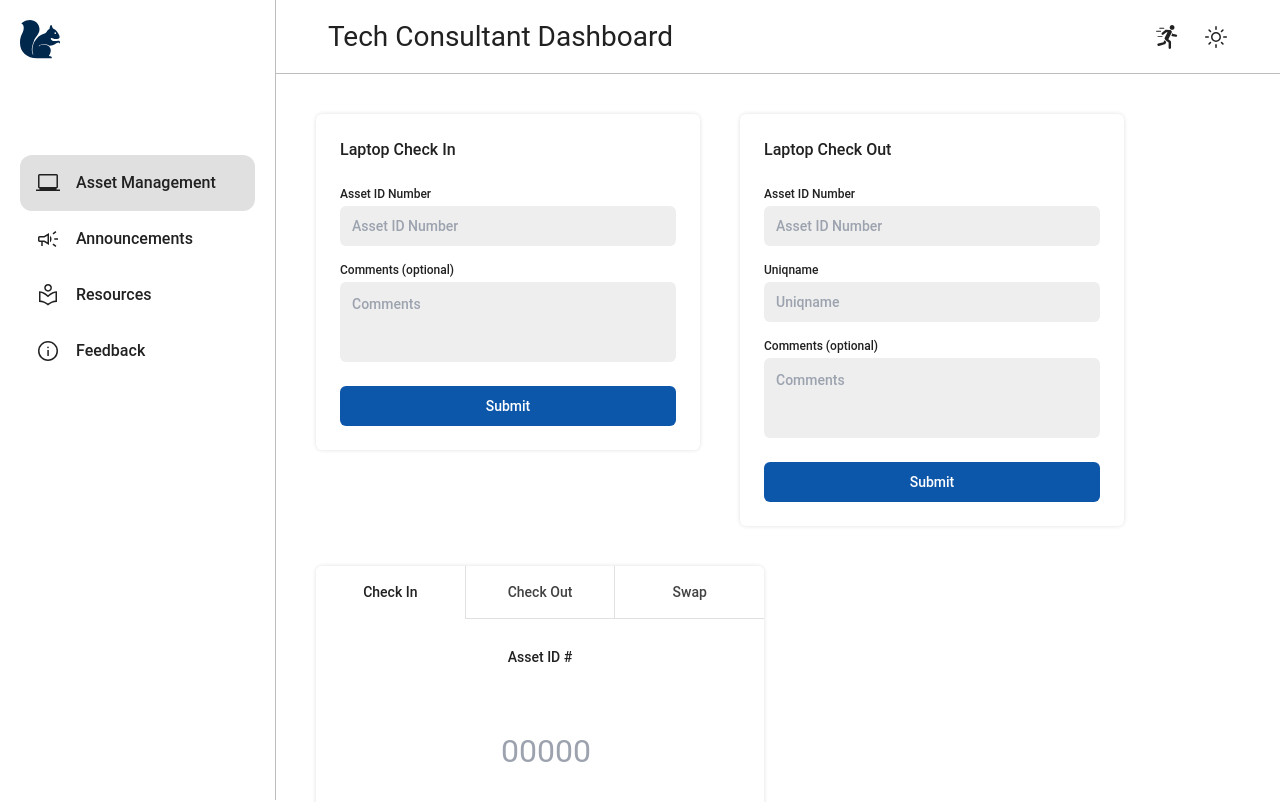
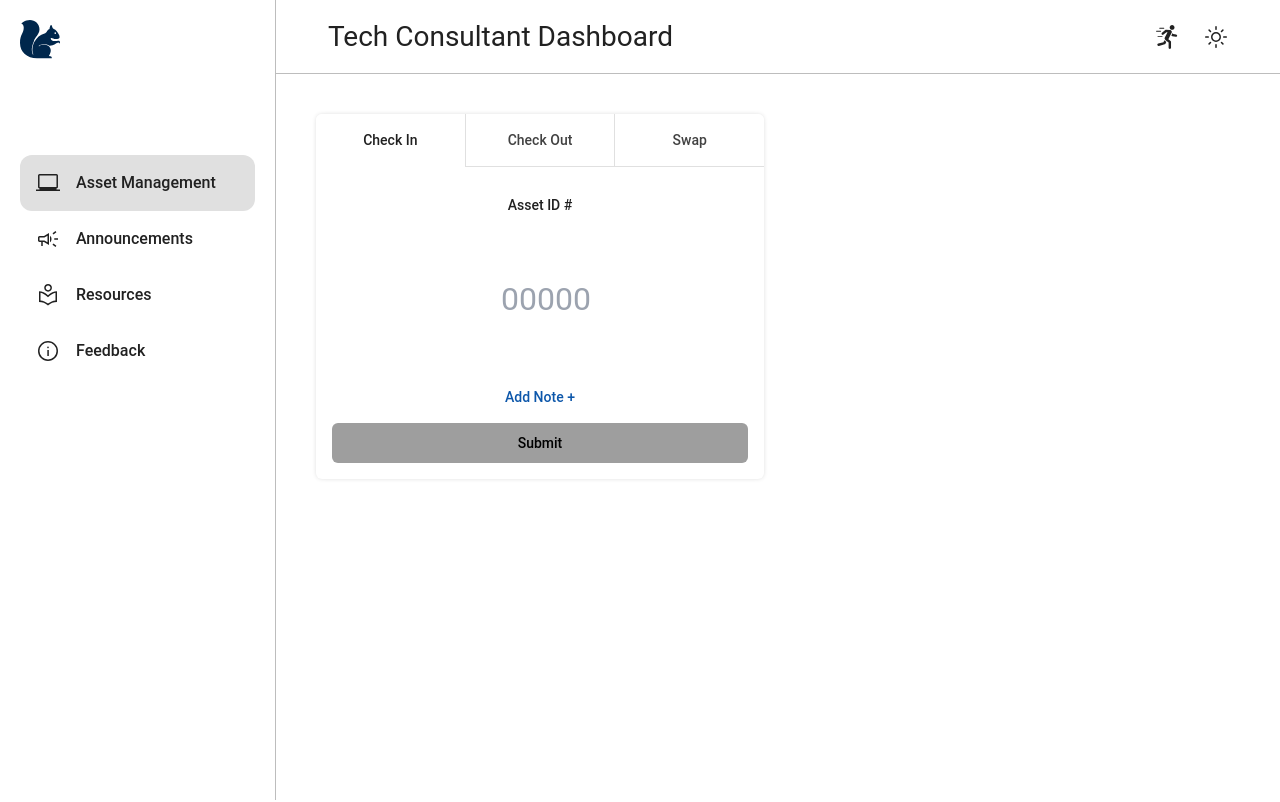
Before and after one commit to umich-tech-consulting/tech-consulting-dashboard, a React (Create React App) app: page / in a window 1280 px wide. Shown: the top 802 px of the page. Built offline with nearby package versions, Linux system fonts and the light colour scheme.

Commit message:
Add some validation to submit button

```diff
--- a/src/App.js
+++ b/src/App.js
@@ -17,8 +17,8 @@ function App() {
             <TopNav />
           </div>
           <div className='flex flex-wrap gap-10 mt-[74px]'>
-            <CheckIn />
-            <CheckOut />
+            {/* <CheckIn />
+            <CheckOut /> */}
             <LaptopManagement />
           </div>
         </div>
--- a/src/components/management_util/CheckInTab.js
+++ b/src/components/management_util/CheckInTab.js
@@ -1,14 +1,14 @@
-import React, { useState } from 'react';
+import React, { useState } from "react";
 
 const CheckInTab = () => {
-  const [assetId, setAssetId] = useState('');
+  const [assetId, setAssetId] = useState("");
   const [isInputAssetIdFocused, setIsInputAssetIdFocused] = useState(false);
   const [isAddingNote, setIsAddingNote] = useState(false);
-  const [noteContent, setNoteContent] = useState('');
+  const [noteContent, setNoteContent] = useState("");
 
   const handleAssetIDChange = (e) => {
     const input = e.target.value;
-    const numberInput = input.replace(/\D/g, '');
+    const numberInput = input.replace(/\D/g, "");
     const truncatedInput = numberInput.slice(0, 5);
     setAssetId(truncatedInput);
   };
@@ -37,17 +37,20 @@ const CheckInTab = () => {
   };
 
   const handleNoteCancel = () => {
-    setNoteContent(''); // Clear the note content
+    setNoteContent(""); // Clear the note content
     setIsAddingNote(false); // Return to the default screen
   };
 
+  const isSubmitButtonDisabled = assetId.length < 5;
 
   return (
     <div className="p-4">
       <div className="relative">
         {isAddingNote && (
           <div className="absolute top-0 left-0 right-0 bottom-0 bg-white dark:bg-black rounded-md flex flex-col gap-y-1">
-            <div className="title-small text-neutral-9 dark:text-neutral-1">Note</div>
+            <div className="title-small text-neutral-9 dark:text-neutral-1">
+              Note
+            </div>
             <textarea
               className="w-full h-44 rounded-md resize-none mb-6 bg-white dark:bg-black text-neutral-9 dark:text-neutral-1 pt-3 outline-none"
               placeholder="Enter your note..."
@@ -81,10 +84,10 @@ const CheckInTab = () => {
           <input
             className={`headline-large rounded-md box-border outline-none text-center h-40 border-none indent-3 max-w-md bg-white text-neutral-9 dark:bg-black dark:text-neutral-1 ${
               isInputAssetIdFocused
-                ? 'focus:bg-white dark:focus:bg-black'
-                : ' focus:placeholder-transparent'
+                ? "focus:bg-white dark:focus:bg-black"
+                : " focus:placeholder-transparent"
             }`}
-            placeholder={isInputAssetIdFocused ? '' : '00000'}
+            placeholder={isInputAssetIdFocused ? "" : "00000"}
             name="check-in-asset-id"
             type="text"
             pattern="\d*"
@@ -94,17 +97,28 @@ const CheckInTab = () => {
             onBlur={handleInputAssetIdBlur}
           />
           <button
-              className={`mb-2 h-7 dark:text-blue-7 ${
-                  noteContent
-                    ? 'text-neutral-9 dark:text-neutral-1 dark:bg-neutral-9 bg-neutral-2 label-large rounded-md text-left pl-3 font-normal'
-                    : ' text-blue-9 label-large'
-              }`}
-              onClick={handleAddNoteClick}
+            className={`mb-2 h-7 dark:text-blue-7 ${
+              noteContent
+                ? "text-neutral-9 dark:text-neutral-1 dark:bg-neutral-9 bg-neutral-2 label-large rounded-md text-left pl-3 font-normal"
+                : " text-blue-9 label-large"
+            }`}
+            onClick={handleAddNoteClick}
           >
-              {noteContent ? `${noteContent.slice(0, 40)}${noteContent.length > 40 ? '...' : ''}` : 'Add Note +'}
+            {noteContent
+              ? `${noteContent.slice(0, 40)}${
+                  noteContent.length > 40 ? "..." : ""
+                }`
+              : "Add Note +"}
           </button>
-          <button className="label-large w-full border-none bg-blue-9 text-white rounded-md h-10 max-w-md">
-          Submit
+          <button
+            className={`label-large w-full border-none rounded-md h-10 max-w-md ${
+              isSubmitButtonDisabled
+                ? "bg-neutral-5 cursor-not-allowed"
+                : "bg-blue-9 text-white"
+            }`}
+            disabled={isSubmitButtonDisabled}
+          >
+            Submit
           </button>
         </div>
       </div>
--- a/src/components/management_util/CheckOutTab.js
+++ b/src/components/management_util/CheckOutTab.js
@@ -48,17 +48,16 @@ const CheckOutTab = () => {
   };
 
   const handleNoteSave = () => {
-    // const firstLine = noteContent.split('\n')[0]; // Extract the first line of the note
-    // setAssetId(firstLine.slice(0, 25)); // Update the assetId with the first 25 characters of the note
-    setNoteContent(noteContent); // Clear the note content
-    setIsAddingNote(false); // Return to the default screen
+    setNoteContent('');
+    setIsAddingNote(false);
   };
 
   const handleNoteCancel = () => {
-    setNoteContent(''); // Clear the note content
-    setIsAddingNote(false); // Return to the default screen
+    setNoteContent('');
+    setIsAddingNote(false);
   };
 
+  const isSubmitDisabled = assetId.length < 5 || uniqname.length < 3;
 
   return (
     <div className="p-4">
@@ -90,7 +89,7 @@ const CheckOutTab = () => {
         )}
 
         <div className="flex flex-col gap-y-1">
-            <div className='flex'>
+          <div className="flex">
             <div className="flex flex-col gap-y-1 w-6/12">
               <label
                 htmlFor="check-out-asset-id"
@@ -124,10 +123,10 @@ const CheckOutTab = () => {
               <input
                 className={`headline-large text-center rounded-md box-border outline-none h-40 border-none indent-3 max-w-md bg-white text-neutral-9 dark:bg-black dark:text-neutral-1 ${
                   isInputUniqnameFocused
-                            ? "focus:bg-white dark:focus:bg-black"
-                            : " focus:placeholder-transparent"
+                    ? 'focus:bg-white dark:focus:bg-black'
+                    : ' focus:placeholder-transparent'
                 }`}
-                        placeholder={isInputUniqnameFocused ? "" : "uniqname"}
+                placeholder={isInputUniqnameFocused ? '' : 'uniqname'}
                 name="check-out-uniqname"
                 type="text"
                 pattern="\d*"
@@ -148,7 +147,12 @@ const CheckOutTab = () => {
           >
             {noteContent ? `${noteContent.slice(0, 40)}${noteContent.length > 40 ? '...' : ''}` : 'Add Note +'}
           </button>
-            <button className="label-large w-full border-none bg-blue-9 text-white rounded-md h-10 max-w-md">
+          <button
+            className={`label-large w-full border-none rounded-md h-10 max-w-md ${
+              isSubmitDisabled ? 'bg-neutral-5' : 'bg-blue-9 text-white'
+            }`}
+            disabled={isSubmitDisabled}
+          >
             Submit
           </button>
         </div>
--- a/src/components/management_util/SwapTab.js
+++ b/src/components/management_util/SwapTab.js
@@ -1,8 +1,8 @@
 import React, { useState } from 'react';
 
 const SwapTab = () => {
-  const [currentAssetId, setCurrentAssetId] = useState("");
-  const [newAssetId, setNewAssetId] = useState("");
+  const [currentAssetId, setCurrentAssetId] = useState('');
+  const [newAssetId, setNewAssetId] = useState('');
   const [isInputCurrentIdFocused, setIsInputCurrentIdFocused] = useState(false);
   const [isInputNewIdFocused, setIsInputNewIdFocused] = useState(false);
   const [isAddingNote, setIsAddingNote] = useState(false);
@@ -10,14 +10,14 @@ const SwapTab = () => {
 
   const handleCurrentAssetIdChange = (e) => {
     const input = e.target.value;
-    const numberInput = input.replace(/\D/g, "");
+    const numberInput = input.replace(/\D/g, '');
     const truncatedInput = numberInput.slice(0, 5);
     setCurrentAssetId(truncatedInput);
   };
 
   const handleNewAssetIdChange = (e) => {
     const input = e.target.value;
-    const numberInput = input.replace(/\D/g, "");
+    const numberInput = input.replace(/\D/g, '');
     const truncatedInput = numberInput.slice(0, 5);
     setNewAssetId(truncatedInput);
   };
@@ -29,6 +29,7 @@ const SwapTab = () => {
   const handleInputCurrentIdBlur = () => {
     setIsInputCurrentIdFocused(false);
   };
+
   const handleInputNewIdFocus = () => {
     setIsInputNewIdFocused(true);
   };
@@ -46,17 +47,16 @@ const SwapTab = () => {
   };
 
   const handleNoteSave = () => {
-    // const firstLine = noteContent.split('\n')[0]; // Extract the first line of the note
-    // setAssetId(firstLine.slice(0, 25)); // Update the assetId with the first 25 characters of the note
-    setNoteContent(noteContent); // Clear the note content
-    setIsAddingNote(false); // Return to the default screen
+    setNoteContent('');
+    setIsAddingNote(false);
   };
 
   const handleNoteCancel = () => {
-    setNoteContent(''); // Clear the note content
-    setIsAddingNote(false); // Return to the default screen
+    setNoteContent('');
+    setIsAddingNote(false);
   };
 
+  const isSubmitDisabled = currentAssetId.length < 5 || newAssetId.length < 5;
 
   return (
     <div className="p-4">
@@ -88,7 +88,7 @@ const SwapTab = () => {
         )}
 
         <div className="flex flex-col gap-y-1">
-            <div className='flex'>
+          <div className="flex">
             <div className="flex flex-col gap-y-1 w-6/12">
               <label
                 htmlFor="current-asset-id"
@@ -99,10 +99,10 @@ const SwapTab = () => {
               <input
                 className={`text-center headline-large rounded-md box-border outline-none h-40 border-none indent-3 max-w-md bg-white text-neutral-9 dark:bg-black dark:text-neutral-1 ${
                   isInputCurrentIdFocused
-                            ? "focus:bg-white dark:focus:bg-black"
-                            : " focus:placeholder-transparent"
+                    ? 'focus:bg-white dark:focus:bg-black'
+                    : ' focus:placeholder-transparent'
                 }`}
-                        placeholder={isInputCurrentIdFocused ? "" : "00000"}
+                placeholder={isInputCurrentIdFocused ? '' : '00000'}
                 name="current-asset-id"
                 type="text"
                 pattern="\d*"
@@ -122,10 +122,10 @@ const SwapTab = () => {
               <input
                 className={`text-center headline-large rounded-md box-border outline-none h-40 border-none indent-3 max-w-md bg-white text-neutral-9 dark:bg-black dark:text-neutral-1 ${
                   isInputNewIdFocused
-                            ? "focus:bg-white dark:focus:bg-black"
-                            : " focus:placeholder-transparent"
+                    ? 'focus:bg-white dark:focus:bg-black'
+                    : ' focus:placeholder-transparent'
                 }`}
-                        placeholder={isInputNewIdFocused ? "" : "00000"}
+                placeholder={isInputNewIdFocused ? '' : '00000'}
                 name="new-asset-id"
                 type="text"
                 pattern="\d*"
@@ -146,7 +146,12 @@ const SwapTab = () => {
           >
             {noteContent ? `${noteContent.slice(0, 40)}${noteContent.length > 40 ? '...' : ''}` : 'Add Note +'}
           </button>
-            <button className="label-large w-full border-none bg-blue-9 text-white rounded-md h-10 max-w-md">
+          <button
+            className={`label-large w-full border-none rounded-md h-10 max-w-md ${
+              isSubmitDisabled ? 'bg-neutral-5' : 'bg-blue-9 text-white'
+            }`}
+            disabled={isSubmitDisabled}
+          >
             Submit
           </button>
         </div>
```
Lines whose indentation alone changed are shown as unchanged.
